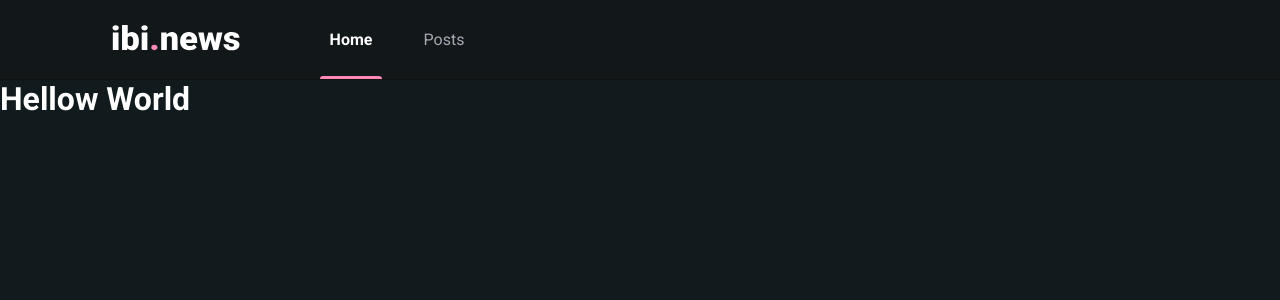
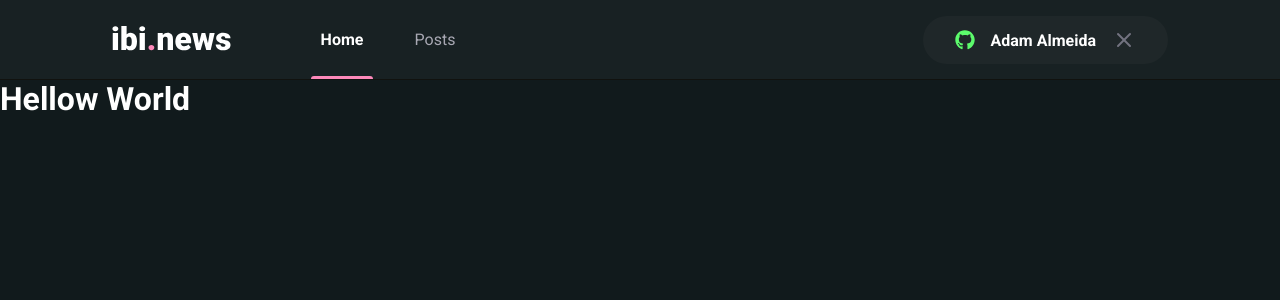
Before and after one commit to Adam-Almeida/ig-news, a Next.js app: page / in a window 1280 px wide. Shown: the top 300 px of the page. Built offline with nearby package versions, Linux system fonts and the light colour scheme.

Commit message:
Estilizando o componente de login do header

```diff
--- a/package.json
+++ b/package.json
@@ -12,6 +12,7 @@
     "next": "12.2.2",
     "react": "18.2.0",
     "react-dom": "18.2.0",
+    "react-icons": "^4.4.0",
     "sass": "^1.53.0"
   },
   "devDependencies": {
--- a/src/components/Header/index.tsx
+++ b/src/components/Header/index.tsx
@@ -1,3 +1,4 @@
+import SigInButton from '../SigInButton'
 import styles from './styles.module.scss'
 
 export function Header() {
@@ -12,6 +13,7 @@
                     <a href="" className={styles.active}>Home</a>
                     <a href="">Posts</a>
                 </nav>
+                <SigInButton />
             </div>
 
         </header>
--- a/src/components/Header/styles.module.scss
+++ b/src/components/Header/styles.module.scss
@@ -1,18 +1,19 @@
 .headerContainer {
     border-bottom: 1px var(--gray-800) solid;
-    height: 5rem; //5x16px
+    height: 5rem;
 
     background-color: var(--gray-900);
 }
 
 .headerContent {
     max-width: 1120px;
-    height: 5rem;//5x16px
+    height: 5rem;
     margin: 0 auto;
     padding: 0 2rem;
 
     display: flex;
     align-items: center;
+    justify-content: space-between;
 
     nav {
         margin-left: 5rem;
@@ -55,8 +56,7 @@
         }
     }
 
-    img {
-        width: 128px;
-        height: auto;
+    button{
+        margin-left: auto;
     }
 }
--- /dev/null
+++ b/src/components/SigInButton/index.tsx
@@ -0,0 +1,23 @@
+import { FaGithub } from 'react-icons/fa'
+import { FiX } from 'react-icons/fi'
+
+import styles from './styles.module.scss'
+
+
+export default function SigInButton(){
+
+    const isUserLogged = true
+
+    return isUserLogged ? (
+        <button type="button" className={styles.sigInButton}>
+            <FaGithub color='#5cfb6c'/>
+            Adam Almeida
+            <FiX className={styles.closeIcon} color='#737380' />
+        </button>
+    ):(
+        <button type="button" className={styles.sigInButton}>
+            <FaGithub color='#FD89BA'/>
+            Entrar com o Gihtub
+        </button>
+    )
+}
--- /dev/null
+++ b/src/components/SigInButton/styles.module.scss
@@ -0,0 +1,36 @@
+.sigInButton {
+    height: 3rem;
+    border-radius: 3rem;
+    padding: 0 2rem;
+    border: none;
+    background-color: var(--gray-850);
+
+    display: flex;
+    justify-content: space-between;
+    align-items: center;
+
+    color: var(--white);
+    font-weight: bold;
+
+    transition: filter 0.2s;
+
+    svg{
+        width: 20px;
+        height: 20px;
+    }
+
+    svg:first-child {
+        margin-right: 1rem;
+    }
+
+    &:hover {
+        filter: brightness(0.8);
+    }
+
+    svg.closeIcon {
+        width: 24px;
+        height: 24px;
+        margin-left: 1rem ;
+    }
+
+}
--- a/src/styles/global.scss
+++ b/src/styles/global.scss
@@ -12,7 +12,8 @@
     --gray-700: #111A1C;
 
     --gray-800: #11120f;
-    --gray-900: #12181A;
+    --gray-850: #1f2729;
+    --gray-900: #182123;
 
     --primary: #FD89BA;
     --secondary: #B18FFF;
```
Also changed, not shown: .eslintrc.json, public/images/github-primary.svg, 1 other file (tests, documents, lock files or other folders).
